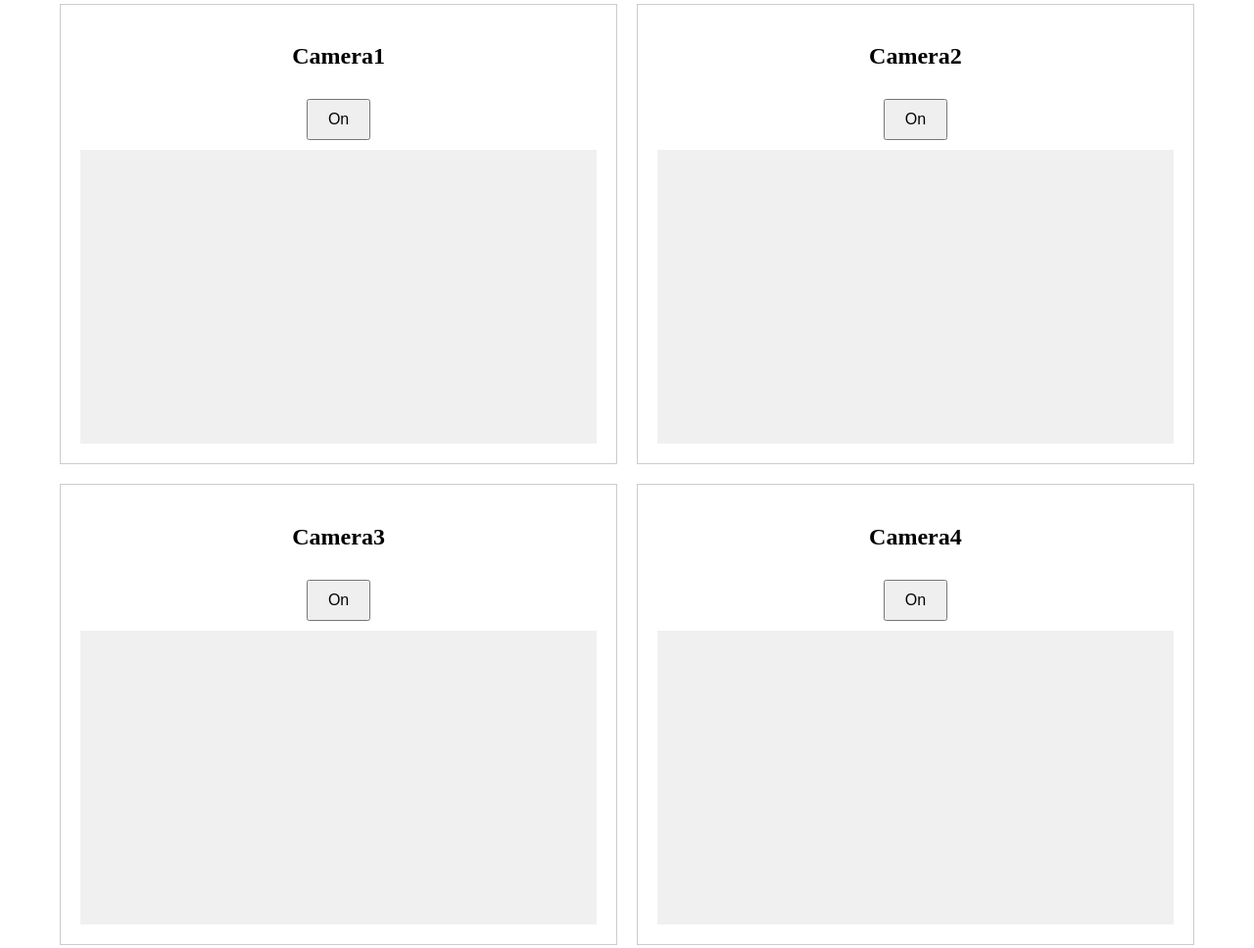
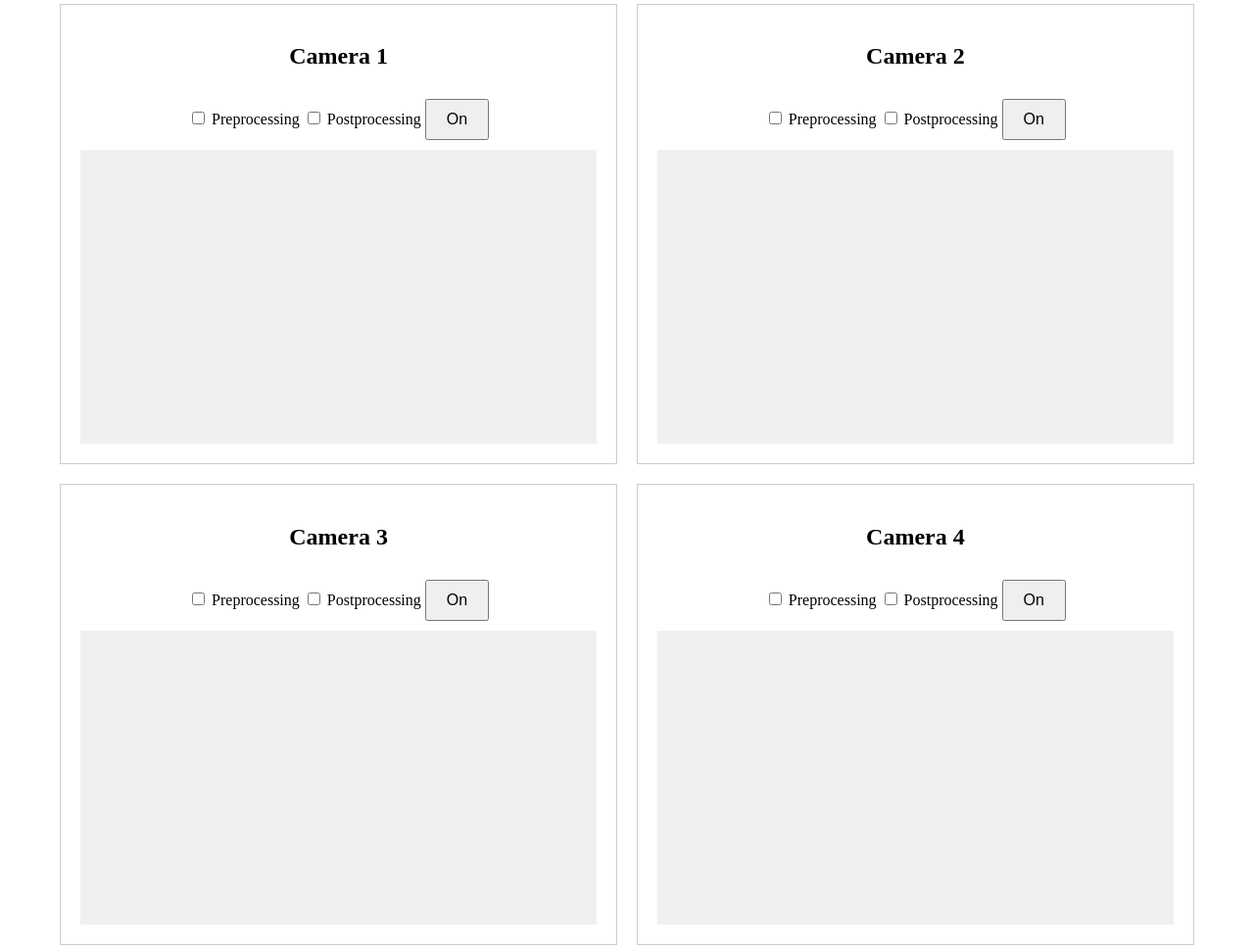
Before and after one commit to shalex88/nginx-example, a plain HTML site: page www/html/index.html in a window 1280 px wide. Shown: the part 374-1342 px from the top of the page at 98% size. Drawn offline with Linux system fonts and the light colour scheme.

Commit message:
Add preprocessing and postprocessing options to camera blocks. Make the camera blocks more generic

```diff
--- a/back-end/server.js
+++ b/back-end/server.js
@@ -24,9 +24,9 @@ app.post('/sendData', (req, res) => {
 });
 
 app.post('/handleStream', (req, res) => {
-    const { id, action } = req.body;
+    const { id, action, preprocessing, postprocessing } = req.body;
     // TODO: Remove hardcoded path
-    const command = `${userHomeDir}/project/video/start_stream.sh ${id} ${action}`;
+    const command = `${userHomeDir}/project/video/start_stream.sh ${id} ${action} ${preprocessing} ${postprocessing}`;
 
     exec(command, (error, stdout, stderr) => {
         if (error) {
--- a/www/html/index.html
+++ b/www/html/index.html
@@ -37,7 +37,6 @@
             padding: 10px 20px;
             font-size: 16px;
         }
-
         @media (min-width: 600px) {
             .camera-block {
                 width: 45%;
@@ -56,72 +55,72 @@
             <h2>Output</h2>
             <textarea id="outputData" readonly style="width: 50%;"></textarea>
         </section>
+    </div>
 
-        <section class="camera-block">
-            <h2>Camera1</h2>
-            <button id="toggle1" onclick="toggleStream(this, 1)">On</button>
-            <div class="video-stream" id="stream1">
-                <iframe id="iframe1" width="100%" height="100%" frameborder="0" allowfullscreen></iframe>
-            </div>
-        </section>
-
-        <section class="camera-block">
-            <h2>Camera2</h2>
-            <button id="toggle2" onclick="toggleStream(this, 2)">On</button>
-            <div class="video-stream" id="stream2">
-                <iframe id="iframe2" width="100%" height="100%" frameborder="0" allowfullscreen></iframe>
-            </div>
-        </section>
-
-        <section class="camera-block">
-            <h2>Camera3</h2>
-            <button id="toggle3" onclick="toggleStream(this, 3)">On</button>
-            <div class="video-stream" id="stream3">
-                <iframe id="iframe3" width="100%" height="100%" frameborder="0" allowfullscreen></iframe>
-            </div>
-        </section>
-
-        <section class="camera-block">
-            <h2>Camera4</h2>
-            <button id="toggle4" onclick="toggleStream(this, 4)">On</button>
-            <div class="video-stream" id="stream4">
-                <iframe id="iframe4" width="100%" height="100%" frameborder="0" allowfullscreen></iframe>
-            </div>
-        </section>
+    <div class="container" id="camera-container">
+        <!-- Camera blocks will be dynamically inserted here -->
     </div>
 
     <script>
         const serverIp = window.location.hostname;
         const video_port = 8888;
 
+        const cameraConfig = [
+            { id: 1 },
+            { id: 2 },
+            { id: 3 },
+            { id: 4 }
+        ];
+
+        function createCameraBlock({ id }) {
+            return `
+                <section class="camera-block">
+                    <h2>Camera ${id}</h2>
+                    <input type="checkbox" id="preprocessing${id}"> Preprocessing
+                    <input type="checkbox" id="postprocessing${id}"> Postprocessing
+                    <button id="toggle${id}" onclick="toggleStream(this, ${id}, document.getElementById('preprocessing${id}').checked, document.getElementById('postprocessing${id}').checked)">On</button>
+                    <div class="video-stream" id="stream${id}">
+                        <iframe id="iframe${id}" width="100%" height="100%" frameborder="0" allowfullscreen></iframe>
+                    </div>
+                </section>
+            `;
+        }
+
+        function loadCameraBlocks() {
+            const container = document.getElementById('camera-container');
+            cameraConfig.forEach(config => {
+                container.insertAdjacentHTML('beforeend', createCameraBlock(config));
+            });
+        }
+
         function setIframeSrc(id) {
             const iframe = document.getElementById(`iframe${id}`);
             iframe.src = `http://${serverIp}:${video_port}/stream${id}/`;
         }
 
-        function toggleStream(button, id) {
+        function toggleStream(button, id, preprocessing, postprocessing) {
             const streamElement = document.getElementById(`stream${id}`).querySelector('iframe');
-            if (button.textContent == "On") {
-                handleStream(id, 'start');
+            if (button.textContent === "On") {
+                handleStream(id, 'start', preprocessing, postprocessing);
                 streamElement.style.display = 'block';
                 button.textContent = "Off";
                 setIframeSrc(id);
             } else {
-                handleStream(id, 'stop')
+                handleStream(id, 'stop', preprocessing, postprocessing);
                 streamElement.style.display = 'none';
                 button.textContent = "On";
                 streamElement.src = '';
             }
         }
 
-        function handleStream(id, action) {
+        function handleStream(id, action, preprocessing, postprocessing) {
             console.log(`FE: ${action} Camera${id}`);
             fetch('/handleStream', {
                 method: 'POST',
                 headers: {
                     'Content-Type': 'application/json'
                 },
-                body: JSON.stringify({ id, action })
+                body: JSON.stringify({ id, action, preprocessing, postprocessing })
             })
             .then(response => response.text())
             .then(data => console.log(data))
@@ -146,6 +145,8 @@
                 document.getElementById('outputData').value = `Error: ${error}`;
             });
         }
+
+        document.addEventListener('DOMContentLoaded', loadCameraBlocks);
     </script>
 </body>
 </html>
```
